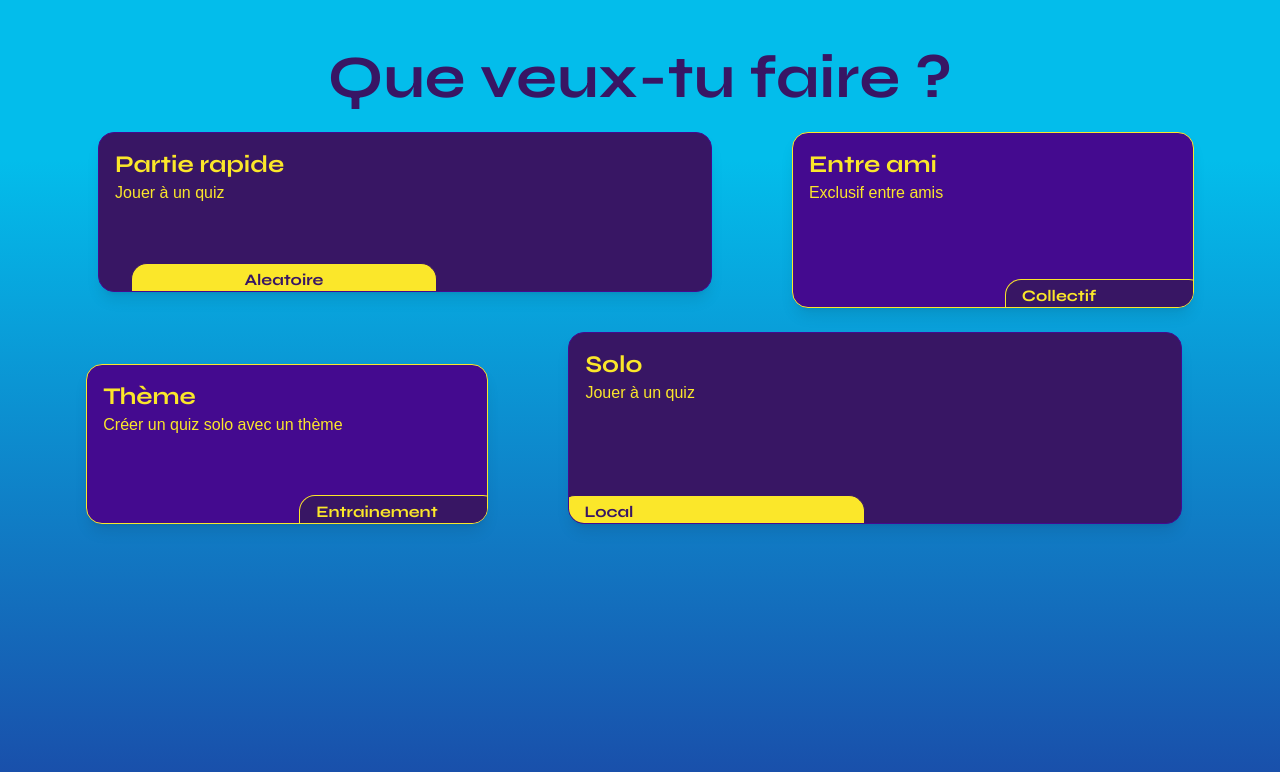
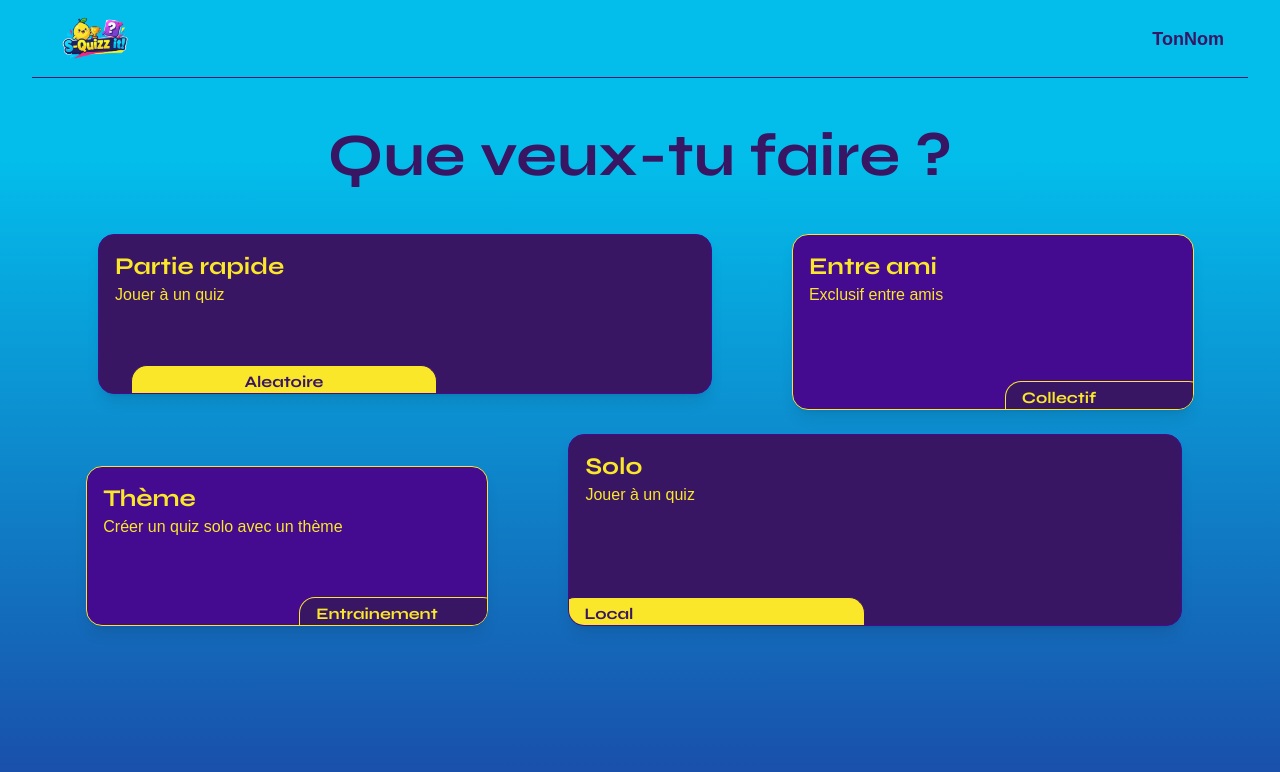
Before and after one commit to MaximeOriot/s-quizz-it-front, a React (Vite) app: page /play in a window 1280 px wide. Shown: the top 772 px of the page. Built offline with nearby package versions, Linux system fonts and the light colour scheme; a web font is replaced by a local one.

Commit message:
feat: ajouter un composant Header à la page Play et modifier la mise en page de la page d'accueil

```diff
--- /dev/null
+++ b/src/components/ui/Header.tsx
@@ -0,0 +1,19 @@
+import React from 'react';
+import logo from '../../assets/logo-squizzit-removed-bg.png';
+
+interface HeaderProps {
+  playerName: string;
+}
+
+const Header: React.FC<HeaderProps> = ({ playerName }) => (
+  <nav className="flex justify-between items-center py-3 w-full border-b lg:px-6 border-b-secondary">
+    <div className="flex gap-3 items-center">
+      <img src={logo} alt="Logo S-quizz-it" className="w-20 h-auto" />
+    </div>
+    <div className="text-lg font-semibold">
+      {playerName}
+    </div>
+  </nav>
+);
+
+export default Header;
--- a/src/features/Home/HomePage.tsx
+++ b/src/features/Home/HomePage.tsx
@@ -29,7 +29,7 @@ function HomePage() {
   };
 
   return (
-    <div className="flex flex-col items-center justify-center px-4">
+    <div className="home-page flex flex-col items-center justify-center px-4">
 
        <div className="flex flex-row-reverse gap-4 w-full">
         <Button
--- a/src/features/Play/PlayPage.tsx
+++ b/src/features/Play/PlayPage.tsx
@@ -1,5 +1,6 @@
 import { useNavigate } from 'react-router-dom';
 import Bento from '../../components/ui/Bento';
+import Header from '../../components/ui/Header';
 
 function PlayPage() {
   const navigate = useNavigate();
@@ -72,8 +73,9 @@ function PlayPage() {
   ];
 
   return (
-    <div className="flex flex-col items-center justify-center gap-6">
-        <div className="title text-center">
+    <div className="flex flex-col gap-6 justify-center items-center">
+        <Header playerName="TonNom" />
+        <div className="text-center lg:my-6 title">
             Que veux-tu faire ?
         </div>
 
--- a/src/theme.css
+++ b/src/theme.css
@@ -21,8 +21,12 @@
     background-repeat: no-repeat;
     background-size: cover;
     background-attachment: fixed;
-    @apply text-foreground px-8 py-8 md:py-12;
+    @apply text-foreground px-8;
     font-family: 'FamiljenGrotesk', sans-serif;
+  }
+
+  .home-page {
+      @apply text-foreground py-8 md:py-12;
   }
 
   .title {
```
